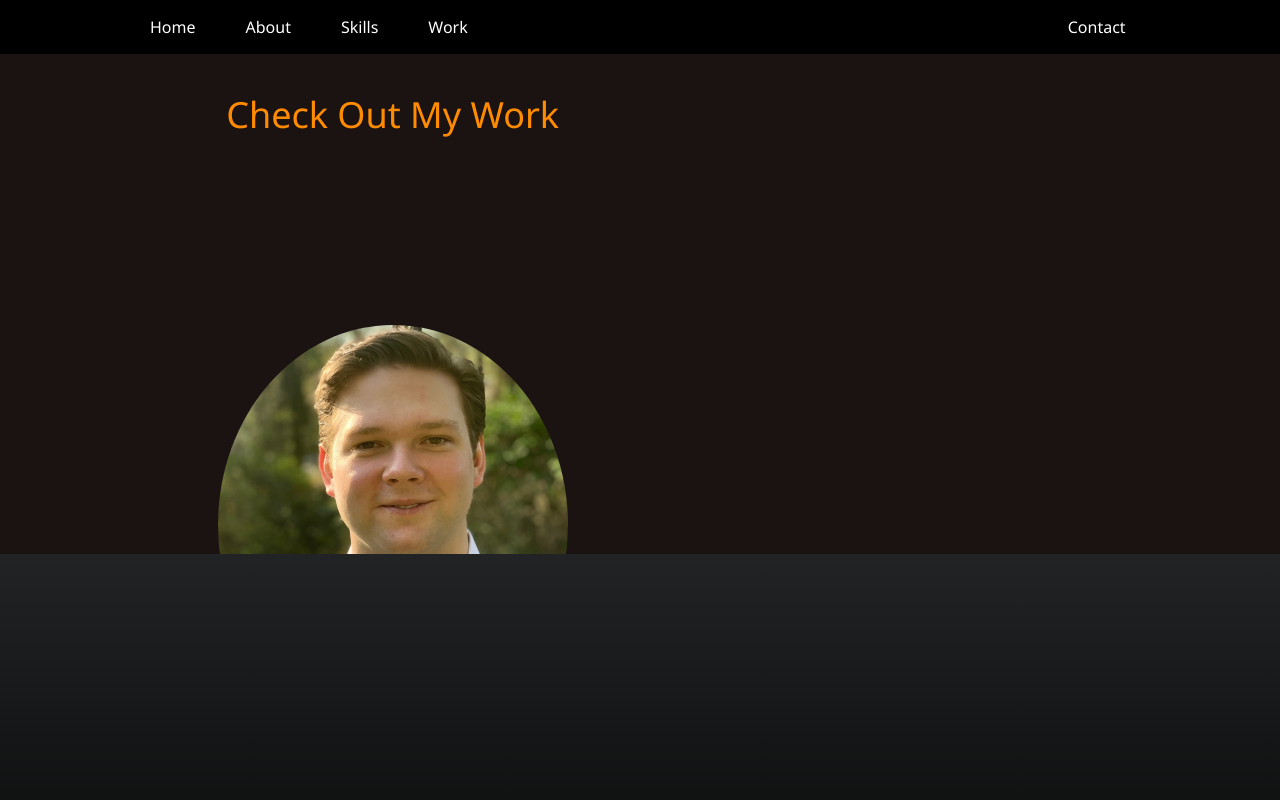
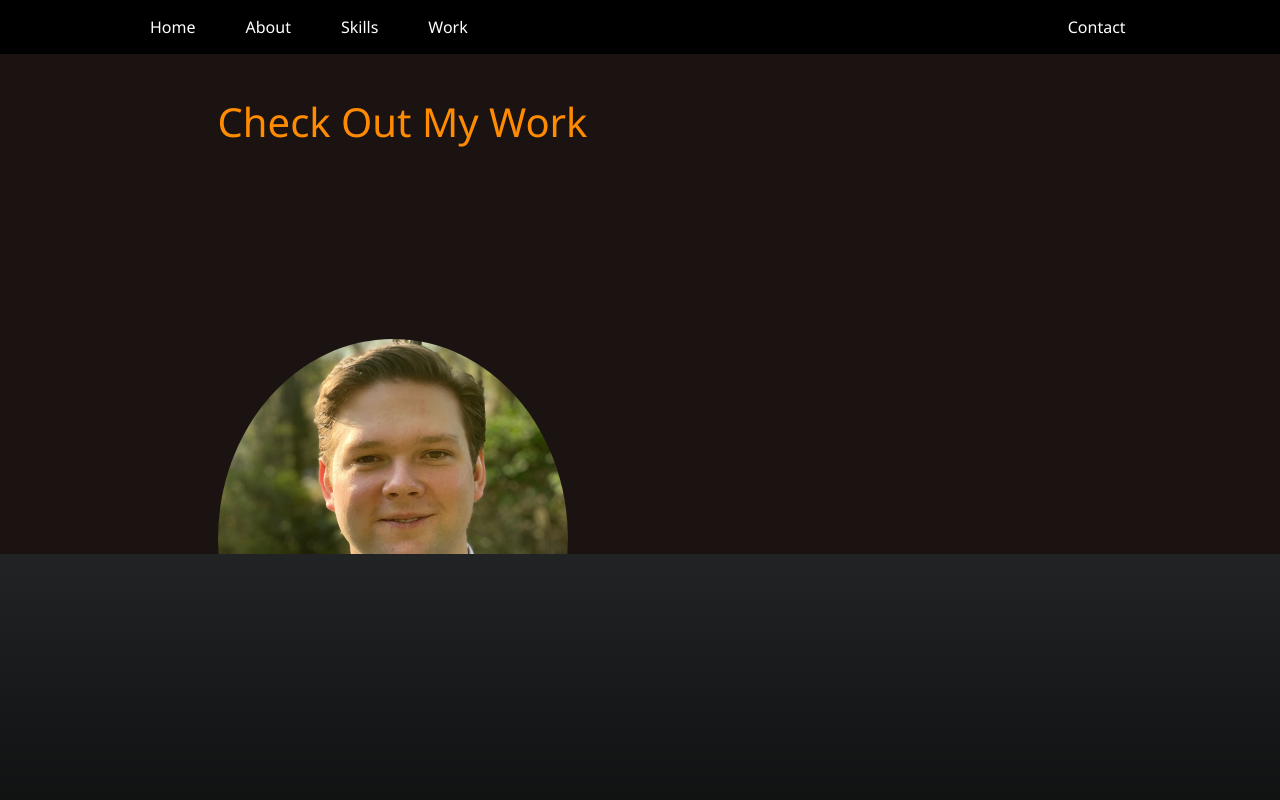
Before and after one commit to Sttorek/hi-im-seth, a React (Create React App) app: page /work in a window 1280 px wide. Shown: the top 800 px of the page. Built offline with nearby package versions, Linux system fonts and the light colour scheme.

Commit message:
minor changes

```diff
--- a/src/App.css
+++ b/src/App.css
@@ -345,7 +345,7 @@ background: linear-gradient(#3b444b, black);
 }
 
 .workTitle {
-  font-size: 36px;
+  font-size: 40px;
   color: #ff8c00;
   margin: auto;
   margin-top: auto;
```
